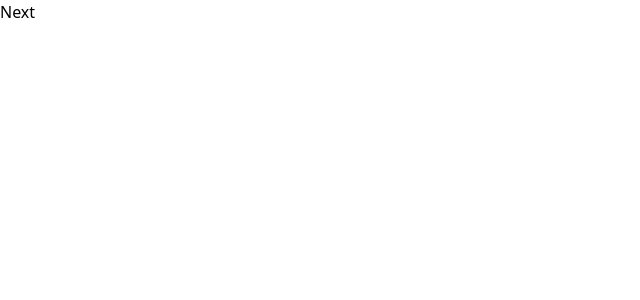
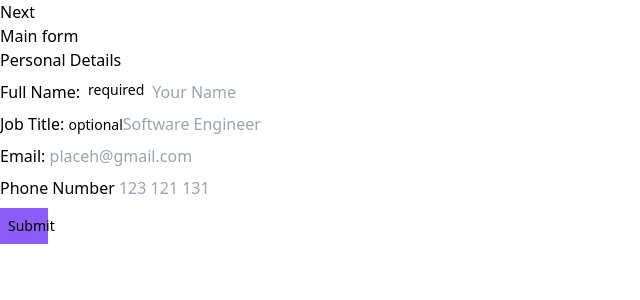
Before and after one commit to gauravkharel/cv-app, a React (Vite) app: page / in a window 1280 px wide. Shown: the top 300 px of the page, without its empty margins (0-640 px from the left). Built offline with nearby package versions, Linux system fonts and the light colour scheme.

Commit message:
Implemented Next button with context

```diff
--- a/src/App.jsx
+++ b/src/App.jsx
@@ -1,7 +1,15 @@
 import './App.css'
 import Form from './component/Form'
+import { FormProvider } from './context/FormContext'
 function App() {
-  return <Form />
+  return(
+    <FormProvider>
+
+      <Form />
+    </FormProvider>
+
+
+  )
 }
 
 export default App
--- a/src/component/Form.jsx
+++ b/src/component/Form.jsx
@@ -4,7 +4,7 @@ import FormInputs from "./FormInputs";
 const Form = () => {
   const { setPage } = useFormContext();
 
-  const handleNext = () => setPage(prev => prev + 1)
+  const handleNext = () => setPage(page => page + 1)
 
   return (
     <>
```
